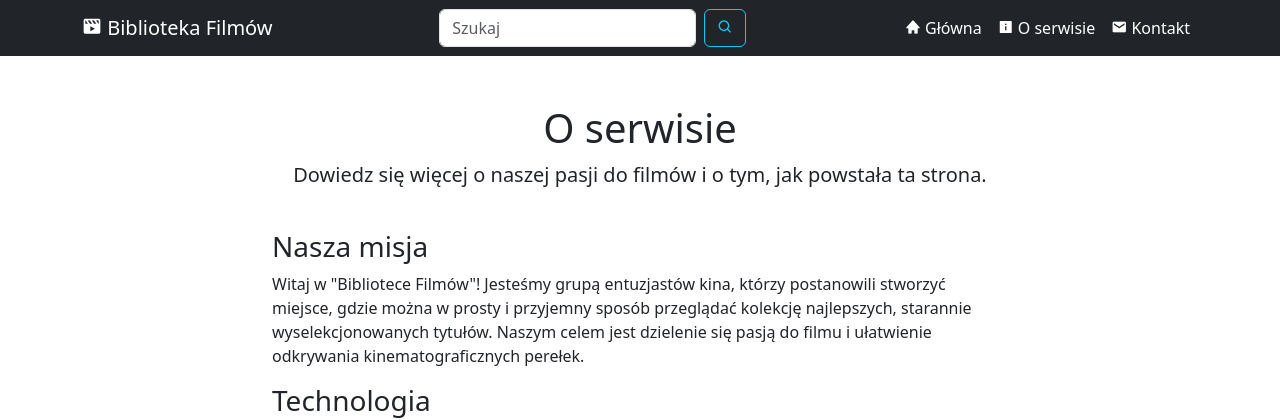
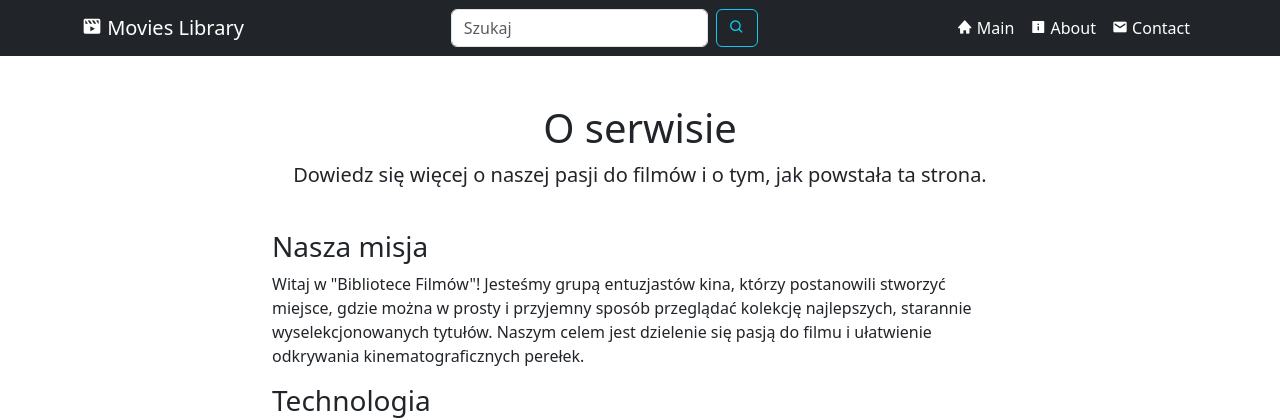
Before and after one commit to MarcinSachs/movies_catalogue, a Flask app: page /about in a window 1280 px wide. Shown: the top 420 px of the page. Run offline with Flask 3, Linux system fonts and the light colour scheme.

Commit message:
Translate index.html

```diff
--- a/templates/index.html
+++ b/templates/index.html
@@ -6,7 +6,7 @@
     <meta name="viewport" content="width=device-width, initial-scale=1, shrink-to-fit=no" />
     <meta name="description" content="" />
     <meta name="author" content="" />
-    <title>Biblioteka Filmów</title>
+    <title>{{ _("Movies Library") }}</title>
     <!-- Favicon-->
     <link rel="icon" type="image/x-icon" href="{{ url_for('static', filename='assets/favicon.ico') }}" />
     <link rel="stylesheet" href="{{ url_for('static', filename='css/main.css') }}">
@@ -21,8 +21,7 @@
     <!-- Responsive navbar-->
     <nav class="navbar navbar-expand-lg navbar-dark bg-dark">
         <div class="container">
-            <a class="navbar-brand" href="{{ url_for('homepage') }}"><i class='bx bxs-movie-play'></i> Biblioteka
-                Filmów</a>
+            <a class="navbar-brand" href="{{ url_for('homepage') }}"><i class='bx bxs-movie-play'></i> {{ _("Movies Library") }}</a>
             <button class="navbar-toggler" type="button" data-bs-toggle="collapse"
                 data-bs-target="#navbarSupportedContent" aria-controls="navbarSupportedContent" aria-expanded="false"
                 aria-label="Toggle navigation"><span class="navbar-toggler-icon"></span></button>
@@ -33,11 +32,11 @@
                 </form>
                 <ul class="navbar-nav ms-auto mb-2 mb-lg-0">
                     <li class="nav-item"><a class="nav-link active" aria-current="page"
-                            href="{{ url_for('homepage') }}"><i class='bx bxs-home'></i> Główna</a></li>
+                            href="{{ url_for('homepage') }}"><i class='bx bxs-home'></i> {{ _("Main") }}</a></li>
                     <li class="nav-item"><a class="nav-link active" aria-current="page" href="{{ url_for('about') }}"><i
-                                class='bx bxs-info-square'></i> O serwisie</a></li>
+                                class='bx bxs-info-square'></i> {{ _("About") }}</a></li>
                     <li class="nav-item"><a class="nav-link active" aria-current="page"
-                            href="{{ url_for('contact') }}"><i class='bx bxs-envelope'></i> Kontakt</a></li>
+                            href="{{ url_for('contact') }}"><i class='bx bxs-envelope'></i> {{ _("Contact") }}</a></li>
 
 
                 </ul>
```
Also changed, not shown: locales/en_US/LC_MESSAGES/messages.po, locales/pl_PL/LC_MESSAGES/messages.po.
